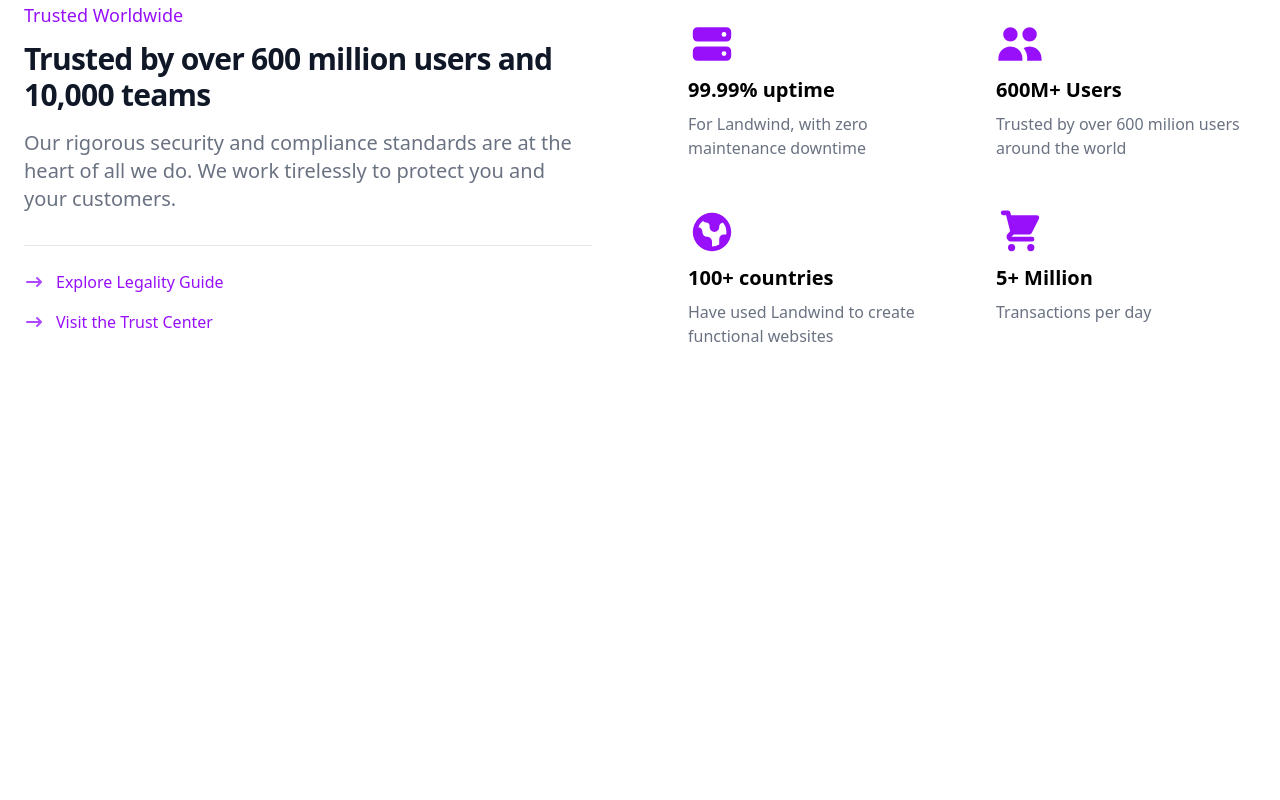
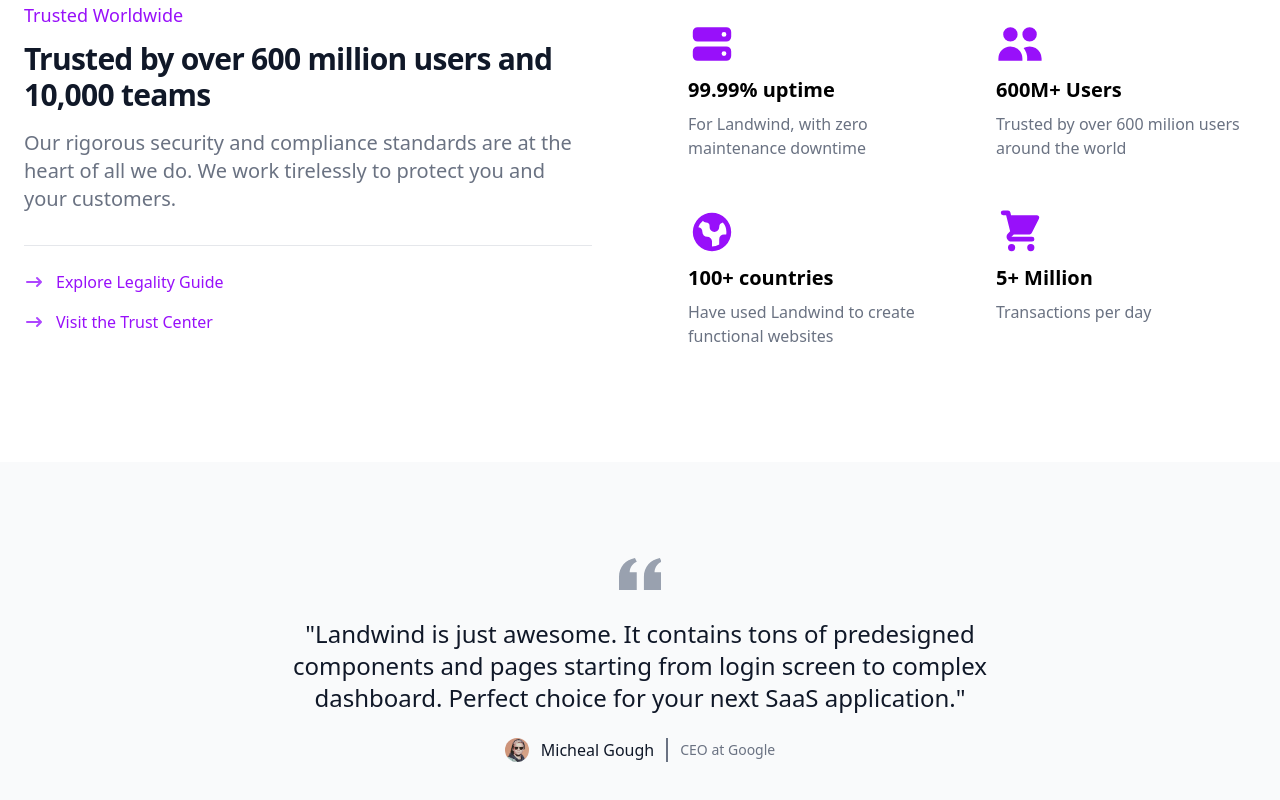
Before and after one commit to fuadraihan10/learn-with-sumit, a React (Vite) app: page / in a window 1280 px wide. Shown: the part 1923-2723 px from the top of the page. Before the commit the page ends 2385 px from the top, so only its background shows below. Built offline with nearby package versions, Linux system fonts and the light colour scheme.

Commit message:
added testimonial

```diff
--- a/src/App.jsx
+++ b/src/App.jsx
@@ -3,6 +3,7 @@
 import Hero from "./Hero/hero";
 import Service1 from "./Service1/Service1";
 import Service2 from "./Service2/service2";
+import Testimonial from "./Testimonial/Testimonial";
 
 function App() {
   return (
@@ -12,6 +13,7 @@
     <CompaniesLogos />
     <Service1 />
     <Service2 />
+    <Testimonial />
   </div> );
 }
 
--- /dev/null
+++ b/src/Testimonial/Testimonial.jsx
@@ -0,0 +1,43 @@
+function Testimonial() {
+    return (
+        <section class="bg-gray-50 dark:bg-gray-800">
+            <div class="max-w-screen-xl px-4 py-8 mx-auto text-center lg:py-24 lg:px-6">
+                <figure class="max-w-screen-md mx-auto">
+                    <Icon />
+                    <blockquote>
+                    <p class="text-xl font-medium text-gray-900 md:text-2xl dark:text-white">"Landwind is just awesome.
+                        It
+                        contains tons of predesigned components and pages starting from login screen to complex
+                        dashboard.
+                        Perfect choice for your next SaaS application."</p>
+                        </blockquote>
+
+                    <figcaption class="flex items-center justify-center mt-6 space-x-3">
+                        <img class="w-6 h-6 rounded-full"
+                            src="./assets/avatar/michael-gouch.png"
+                            alt="profile picture" />
+                        <div class="flex items-center divide-x-2 divide-gray-500 dark:divide-gray-700">
+                            <div class="pr-3 font-medium text-gray-900 dark:text-white">Micheal Gough</div>
+                            <div class="pl-3 text-sm font-light text-gray-500 dark:text-gray-400">CEO at Google</div>
+                        </div>
+                    </figcaption>
+
+                </figure>
+            </div>
+        </section>
+    );
+}
+
+export default Testimonial;
+
+
+function Icon() {
+    return (
+         <svg class="h-12 mx-auto mb-3 text-gray-400 dark:text-gray-600" viewBox="0 0 24 27" fill="none"
+                    xmlns="http://www.w3.org/2000/svg">
+                    <path
+                        d="M14.017 18L14.017 10.609C14.017 4.905 17.748 1.039 23 0L23.995 2.151C21.563 3.068 20 5.789 20 8H24V18H14.017ZM0 18V10.609C0 4.905 3.748 1.038 9 0L9.996 2.151C7.563 3.068 6 5.789 6 8H9.983L9.983 18L0 18Z"
+                        fill="currentColor" />
+                </svg>
+     );
+}
```
